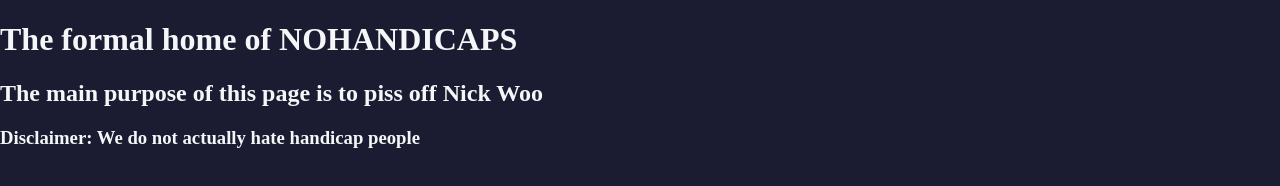
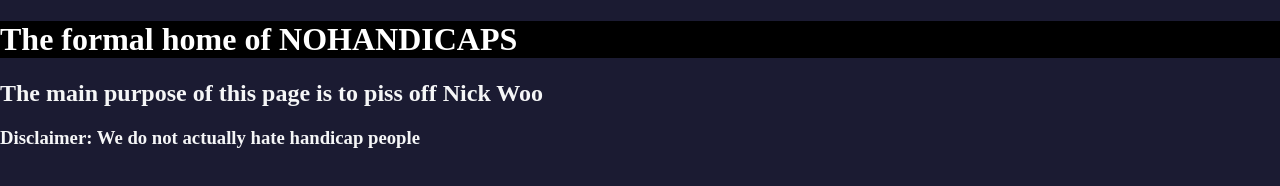
Before and after one commit to WholeMilkBoy/nohandicaps, a plain HTML site: page index.html in a window 1280 px wide. Drawn offline with Linux system fonts and the light colour scheme.

Commit message:
testing changes to styles

```diff
--- a/styles.css
+++ b/styles.css
@@ -5,3 +5,8 @@ body {
     background-color: #1b1b32;
     color: #f5f6f7;
 }
+
+h1 {
+    background-color: black;
+    color: white
+}
```
